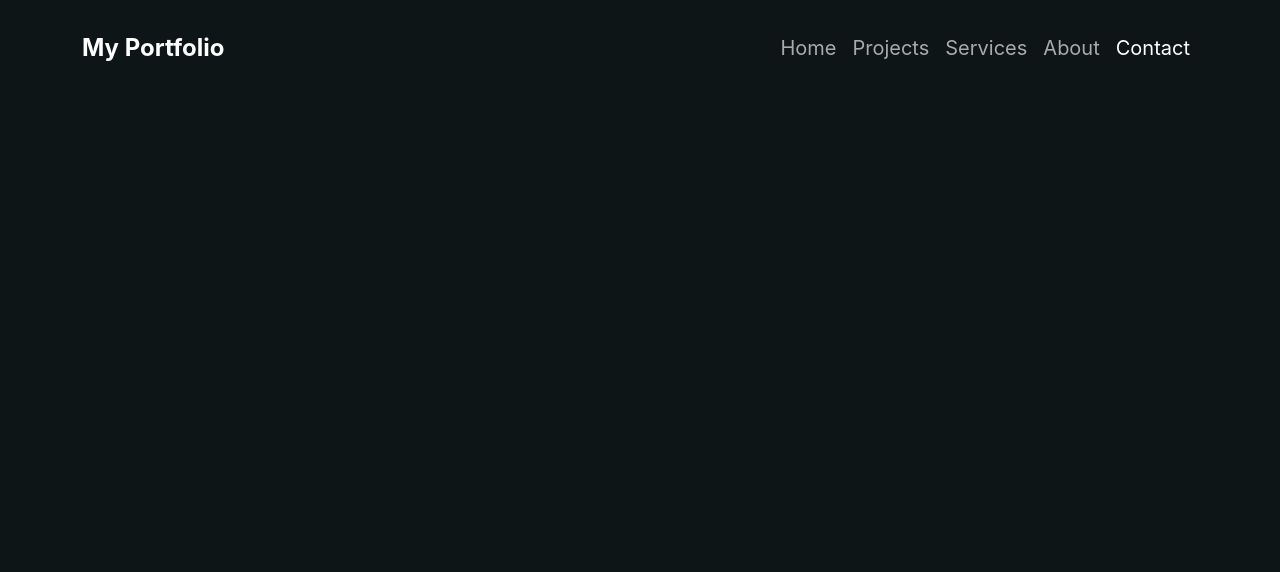
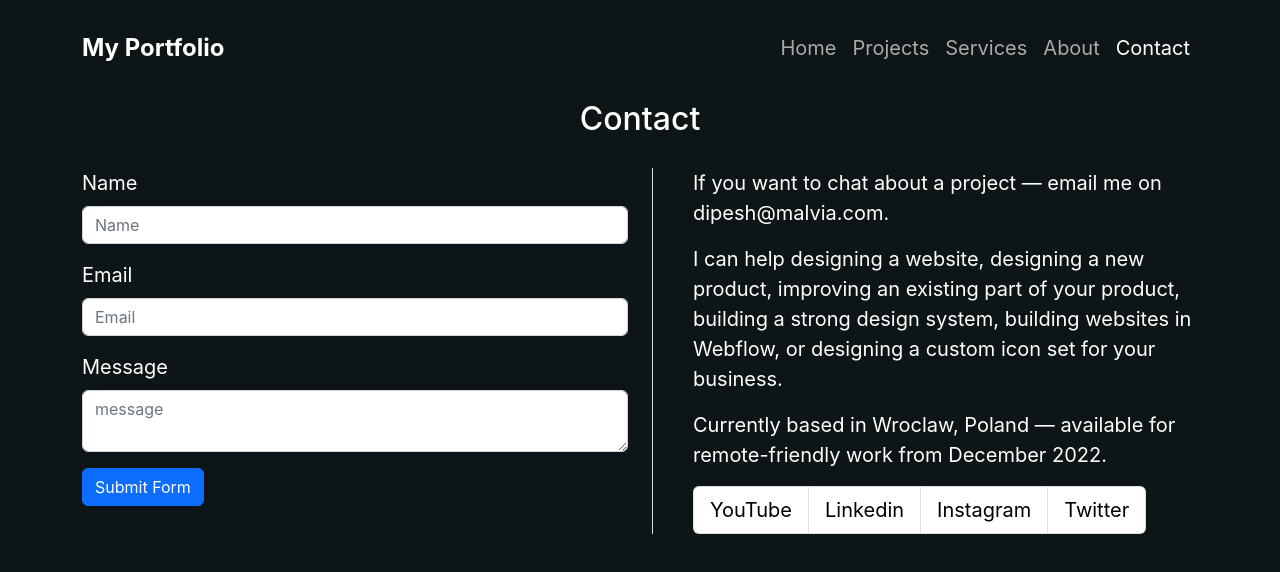
Before and after one commit to neelendrareddy9001/React-Portfolio-Website, a React (Create React App) app: page /contact in a window 1280 px wide. Shown: the top 572 px of the page. Built offline with nearby package versions, Linux system fonts and the light colour scheme.

Commit message:
Update Contact.js

```diff
--- a/src/pages/Contact.js
+++ b/src/pages/Contact.js
@@ -1,8 +1,67 @@
-import React from 'react'
+import React from 'react';
+import { Button, Col, Form, FormControl, FormGroup, FormLabel, ListGroup, ListGroupItem, Row } from 'react-bootstrap';
 
 const Contact = () => {
+    const handleSubmit = () => {};
   return (
-    <div>Contact</div>
+    <div className='contact'>
+        <h2>Contact</h2>
+        <Row>
+            <Col>
+                <div className='contact-form'>
+                <Form onSubmit={handleSubmit}>
+                    <FormGroup className='mb-3' controlId='validationCustom01'>
+                        <FormLabel>Name</FormLabel>
+                        <FormControl required type="text" placeholder='Name'/>
+                    </FormGroup>
+                    <FormGroup className='mb-3' controlId='validationCustom02'>
+                        <FormLabel>Email</FormLabel>
+                        <FormControl required type="email" placeholder='Email'/>
+                    </FormGroup>
+                    <FormGroup className='mb-3' controlId='validationCustom03'>
+                        <FormLabel>Message</FormLabel>
+                        <FormControl required as="textarea" placeholder='message'/>
+                    </FormGroup>
+                    <Button type="submit">Submit Form</Button>
+                </Form>
+                </div>
+            </Col>
+            <Col>
+                <div className='contact-data'>
+                    <p>
+                        If you want to chat about a project — email me on
+                        dipesh@malvia.com.
+                    </p>
+                    <p>
+                        I can help designing a website, designing a new product, improving
+                        an existing part of your product, building a strong design system,
+                        building websites in Webflow, or designing a custom icon set for
+                        your business.{" "}
+                    </p>
+                    <p>
+                        Currently based in Wroclaw, Poland — available for remote-friendly
+                        work from December 2022.
+                    </p>
+                    <p>
+                        <ListGroup horizontal>
+                            <ListGroupItem>
+                                <a href="#">YouTube</a>
+                            </ListGroupItem>
+                            <ListGroupItem>
+                                <a href="#">Linkedin</a>
+                            </ListGroupItem>
+                            <ListGroupItem>
+                                <a href="#">Instagram</a>
+                            </ListGroupItem>
+                            <ListGroupItem>
+                                <a href="#">Twitter</a>
+                            </ListGroupItem>
+                        </ListGroup>
+                    </p>
+                </div>
+            </Col>
+        </Row>
+    </div>
   )
 }
 
```
